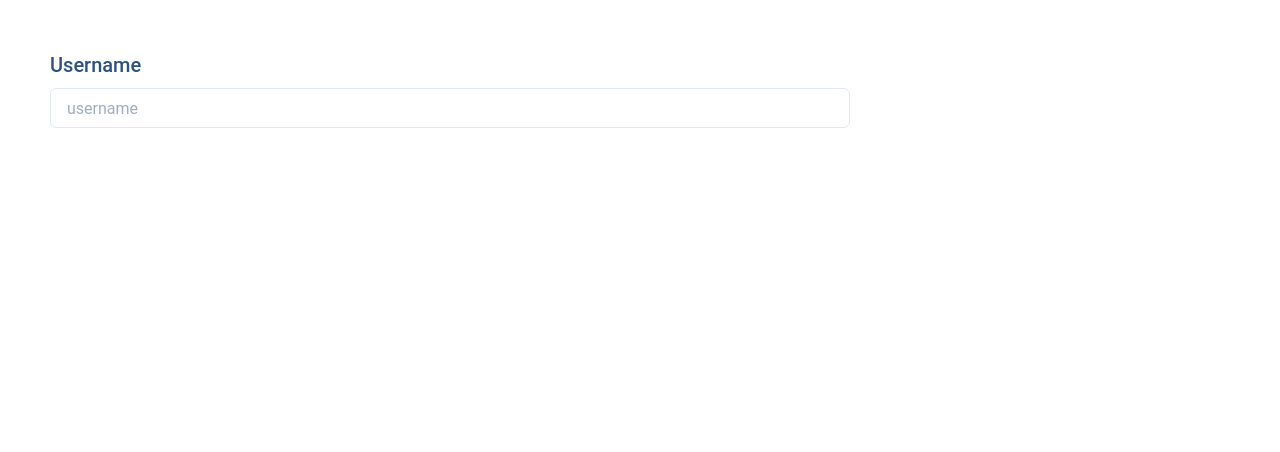
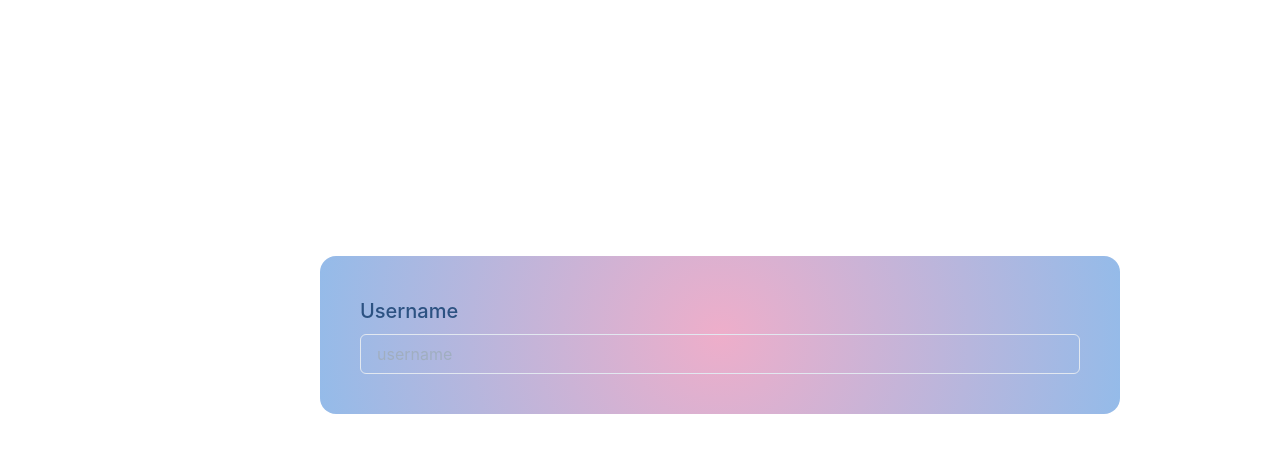
Before and after one commit to davidwcheng/forumproject-webapp, a Next.js app: page /register in a window 1280 px wide. Shown: the top 452 px of the page. Built offline with nearby package versions, Linux system fonts and the light colour scheme.

Commit message:
added styling to registration text box

```diff
--- a/src/components/Wrapper.tsx
+++ b/src/components/Wrapper.tsx
@@ -1,17 +1,24 @@
 import React from "react";
 import Box from '@material-ui/core/Box'
+import { styled } from "@material-ui/core";
 
 interface WrapperProps { }
 
+const MyBox = styled(Box)({
+  background: 'radial-gradient(circle, rgba(238,174,202,1) 0%, rgba(148,187,233,1) 100%)',
+
+})
 export const Wrapper: React.FC<WrapperProps> = ({ children }) => {
   return (
-    <Box color="primary.main"
+    <MyBox
+      maxHeight="800px"
       maxWidth="800px"
-      maxHeight="800px"
-      marginX="50px"
-      marginY="50px"
-      fontFamily="h6.fontFamily">
+      marginLeft="25%"
+      marginTop="20%"
+      p={5}
+      borderRadius={16}
+    >
       {children}
-    </Box>
+    </MyBox>
   );
 };
```
